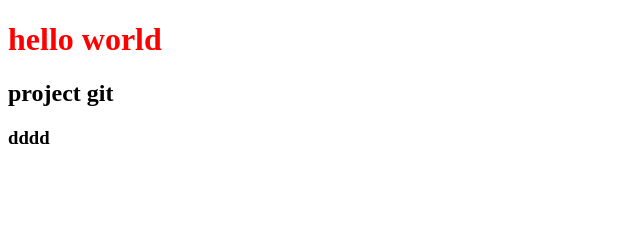
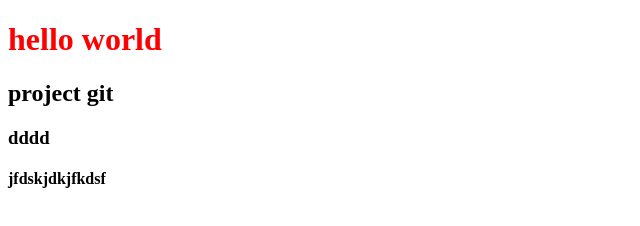
Before and after one commit to GulinaChukotaeva/siteGIt, a plain HTML site: page index.html in a window 1280 px wide. Shown: the whole page, without its empty margins (0-640 px from the left). Drawn offline with Linux system fonts and the light colour scheme.

Commit message:
third commit

```diff
--- a/index.html
+++ b/index.html
@@ -11,6 +11,7 @@
     <h1>hello world</h1>
     <h2>project git</h2>
     <h3>dddd </h3>
+    <h4>jfdskjdkjfkdsf</h4>
 
 
 </body>
```
